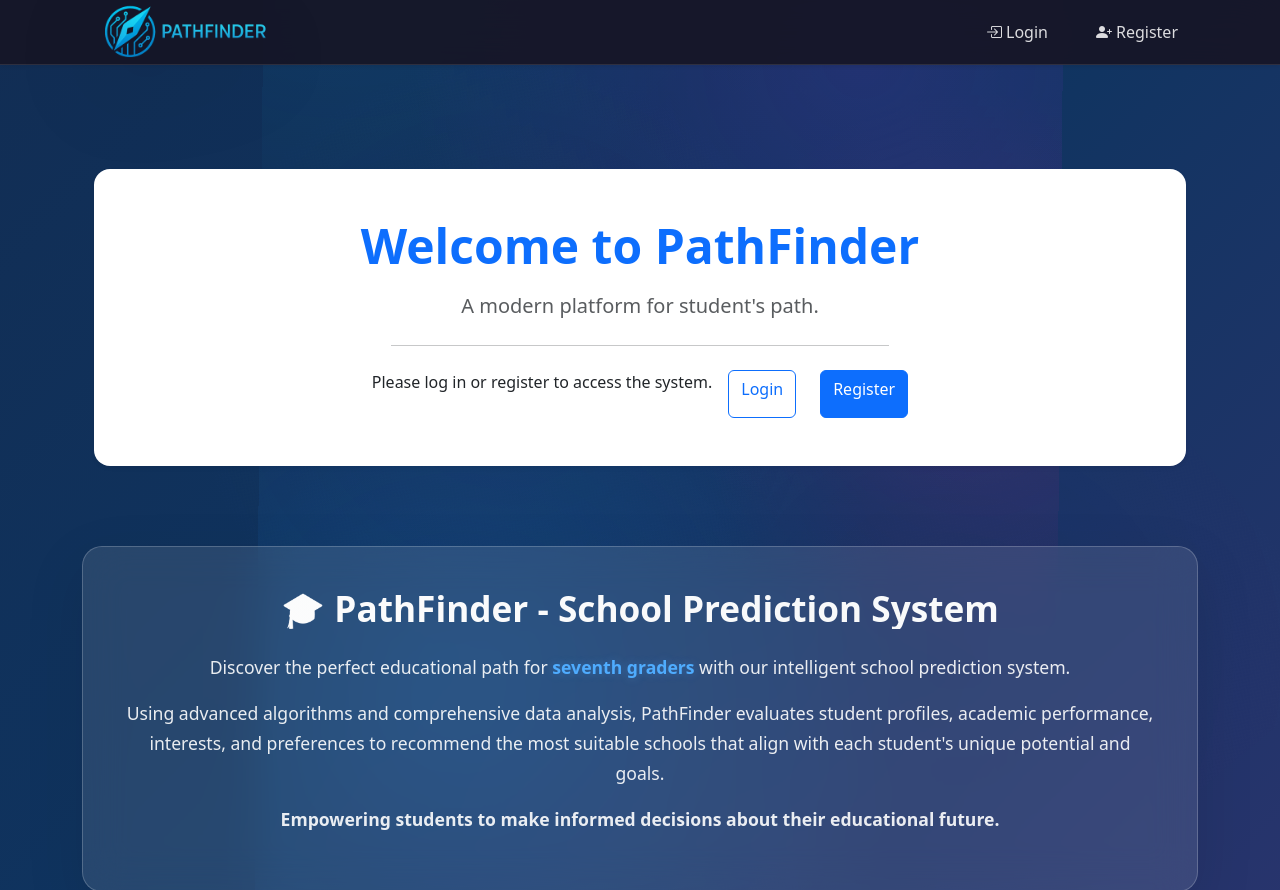
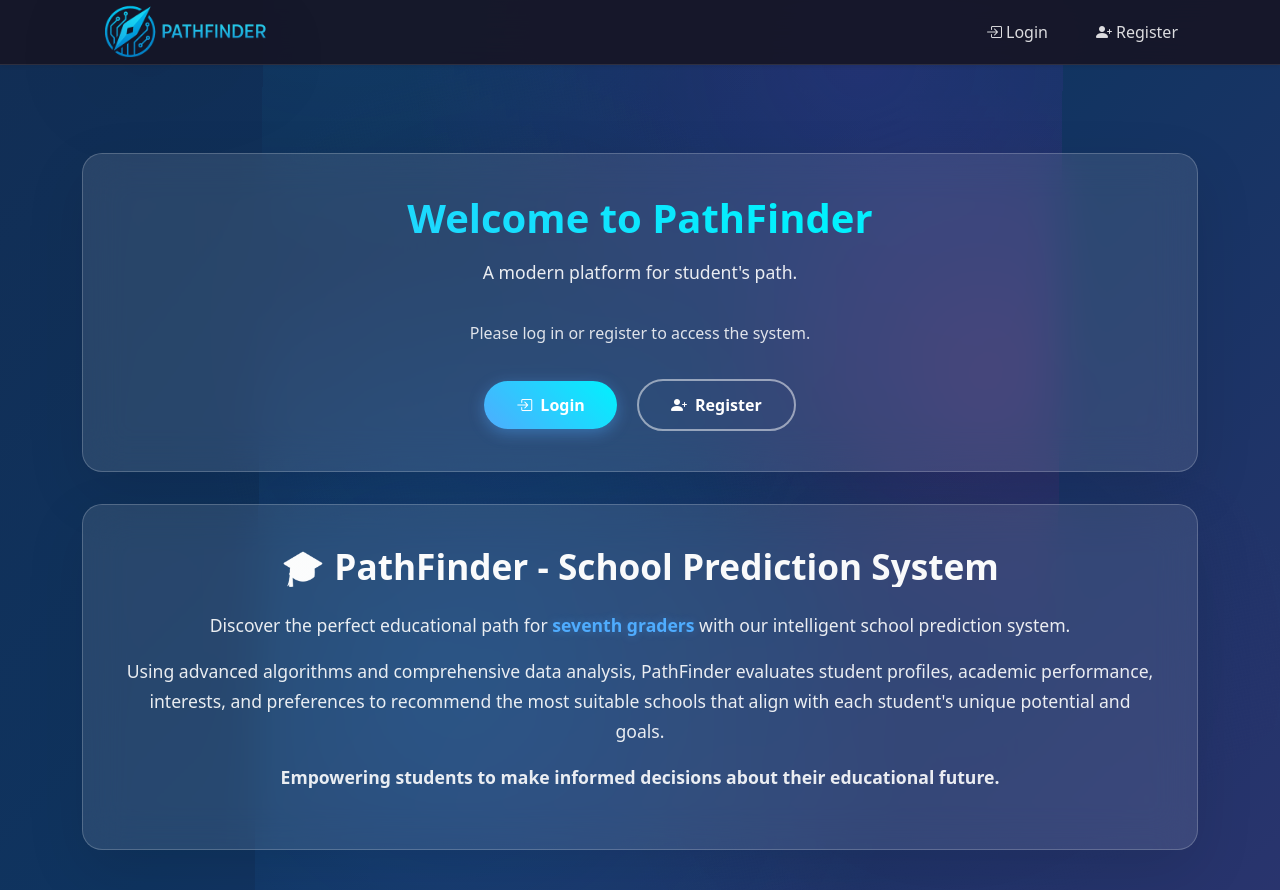
Before and after one commit to codingburgas/2425-11-g-pp-student-practices-assignment-team10, a Flask app: page / in a window 1280 px wide. Shown: the top 890 px of the page. Run offline with Flask 3, Linux system fonts and the light colour scheme; parts of the project's set-up code (start-up, migrations or seed data) failed here and were passed over; some libraries are stand-ins or nearby versions.

Commit message:
Fix bugs in the main design

```diff
--- a/flaskProject/templates/base.html
+++ b/flaskProject/templates/base.html
@@ -155,6 +155,95 @@
             }
         }
 
+        /* Welcome section - matching the project description style */
+        .welcome-section {
+            background: rgba(255, 255, 255, 0.1);
+            backdrop-filter: blur(20px);
+            border-radius: 20px;
+            border: 1px solid rgba(255, 255, 255, 0.2);
+            box-shadow: 0 20px 60px rgba(0, 0, 0, 0.1);
+            padding: 2.5rem;
+            margin: 2rem 0;
+            text-align: center;
+            color: white;
+            animation: descriptionFadeIn 1s ease-out 0.3s both;
+            position: relative;
+            overflow: hidden;
+        }
+
+        .welcome-section::before {
+            content: '';
+            position: absolute;
+            top: 0;
+            left: -100%;
+            width: 100%;
+            height: 100%;
+            background: linear-gradient(90deg, transparent, rgba(255, 255, 255, 0.05), transparent);
+            animation: descriptionShimmer 4s ease-in-out infinite;
+        }
+
+        .welcome-section h1 {
+            font-weight: 700;
+            margin-bottom: 1rem;
+            font-size: 2.5rem;
+            background: linear-gradient(45deg, #4facfe, #00f2fe, #4facfe);
+            background-size: 200% 200%;
+            animation: textShine 3s ease-in-out infinite;
+            -webkit-background-clip: text;
+            background-clip: text;
+            -webkit-text-fill-color: transparent;
+        }
+
+        .welcome-section p {
+            font-size: 1.1rem;
+            line-height: 1.7;
+            margin-bottom: 2rem;
+            color: rgba(255, 255, 255, 0.9);
+        }
+
+        .welcome-section .login-prompt {
+            font-size: 1rem;
+            margin-bottom: 2rem;
+            color: rgba(255, 255, 255, 0.85);
+        }
+
+        .welcome-section .btn {
+            padding: 0.75rem 2rem;
+            border-radius: 50px;
+            font-weight: 600;
+            text-decoration: none;
+            display: inline-block;
+            margin: 0 0.5rem;
+            transition: all 0.3s ease;
+            border: none;
+            position: relative;
+            overflow: hidden;
+        }
+
+        .welcome-section .btn-primary {
+            background: linear-gradient(45deg, #4facfe, #00f2fe);
+            color: white;
+            box-shadow: 0 4px 15px rgba(79, 172, 254, 0.4);
+        }
+
+        .welcome-section .btn-primary:hover {
+            transform: translateY(-2px);
+            box-shadow: 0 8px 25px rgba(79, 172, 254, 0.6);
+        }
+
+        .welcome-section .btn-outline-light {
+            background: transparent;
+            border: 2px solid rgba(255, 255, 255, 0.5);
+            color: white;
+        }
+
+        .welcome-section .btn-outline-light:hover {
+            background: rgba(255, 255, 255, 0.1);
+            border-color: rgba(255, 255, 255, 0.8);
+            transform: translateY(-2px);
+            box-shadow: 0 8px 25px rgba(255, 255, 255, 0.2);
+        }
+
         /* Enhanced alerts */
         .alert {
             margin-top: 1rem;
@@ -244,14 +333,25 @@
 
         /* Responsive adjustments */
         @media (max-width: 768px) {
+            .welcome-section,
             .project-description {
                 padding: 2rem 1.5rem;
                 margin: 1rem;
                 border-radius: 16px;
             }
 
+            .welcome-section h1 {
+                font-size: 2rem;
+            }
+
             .project-description h2 {
                 font-size: 1.8rem;
+            }
+
+            .welcome-section .btn {
+                padding: 0.6rem 1.5rem;
+                margin: 0.25rem;
+                font-size: 0.9rem;
             }
         }
 
@@ -415,6 +515,23 @@
             {% endif %}
         {% endwith %}
 
+        <!-- Welcome Section - Only glassmorphism design -->
+        {% if request.endpoint == 'main.index' and not current_user.is_authenticated %}
+        <div class="welcome-section">
+            <h1>Welcome to PathFinder</h1>
+            <p>A modern platform for student's path.</p>
+            <p class="login-prompt">Please log in or register to access the system.</p>
+            <div>
+                <a href="{{ url_for('auth.login') }}" class="btn btn-primary">
+                    <i class="bi bi-box-arrow-in-right me-2"></i>Login
+                </a>
+                <a href="{{ url_for('auth.register') }}" class="btn btn-outline-light">
+                    <i class="bi bi-person-plus-fill me-2"></i>Register
+                </a>
+            </div>
+        </div>
+        {% endif %}
+
         {% block content %}{% endblock %}
 
         <!-- Project Description Section - Only show on homepage -->
--- a/flaskProject/templates/index.html
+++ b/flaskProject/templates/index.html
@@ -3,29 +3,5 @@
 {% block title %}Home{% endblock %}
 
 {% block content %}
-<section class="py-5">
-    <div class="container text-center">
-        <div class="bg-white p-5 rounded-4 shadow-sm">
-            <h1 class="display-5 fw-bold text-primary mb-3">
-                Welcome to PathFinder
-            </h1>
 
-            <p class="lead text-muted mb-4">
-                A modern platform for student's path.
-            </p>
-            <hr class="my-4 w-50 mx-auto">
-            <div class="d-flex justify-content-center gap-3">
-                {% if current_user.is_authenticated %}
-                    <a href="{{ url_for('main.profile') }}" class="btn btn-outline-primary me-2">Profile</a>
-                {% else %}
-                    <p class="mb-4">
-                        Please log in or register to access the system.
-                    </p>
-                    <a href="{{ url_for('auth.login') }}" class="btn btn-outline-primary me-2">Login</a>
-                    <a href="{{ url_for('auth.register') }}" class="btn btn-primary">Register</a>
-                {% endif %}
-            </div>
-        </div>
-    </div>
-</section>
 {% endblock %}
```
